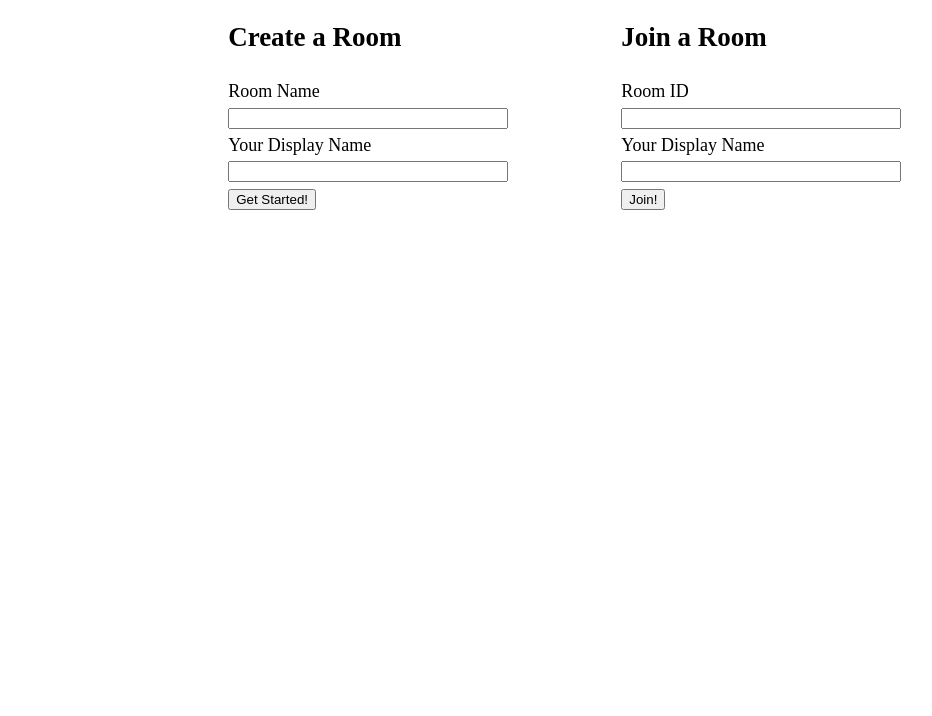
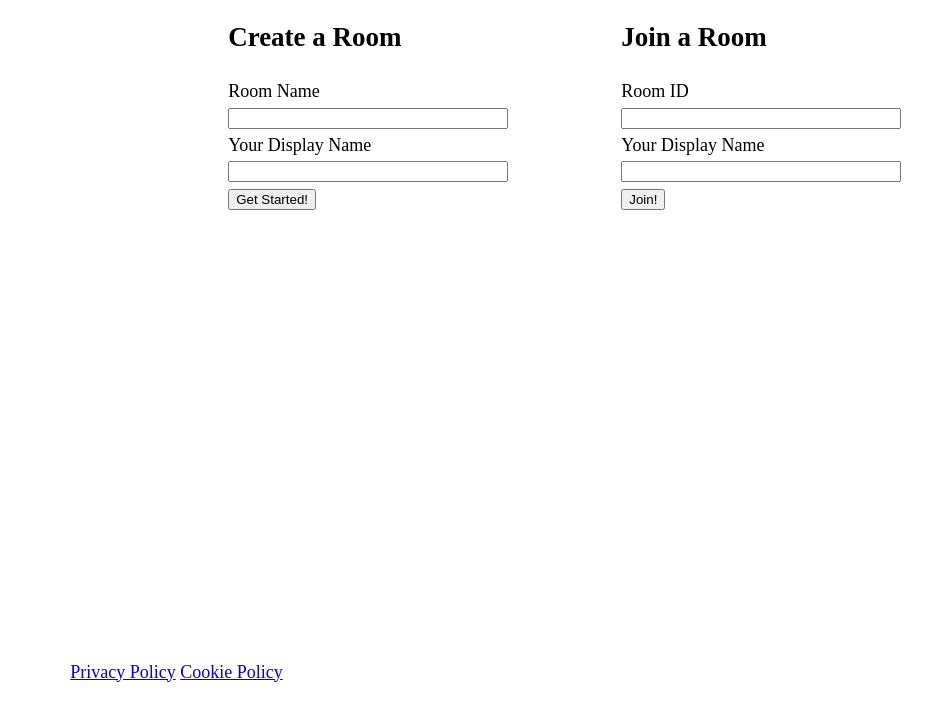
Before and after one commit to jhmcstanton/stacker, a plain HTML site: page index.html in a window 1280 px wide. Shown: the part 84-800 px from the top of the page, without its empty margins (21-953 px from the left). Drawn offline with Linux system fonts and the light colour scheme.

Commit message:
Added links to policies in footer

```diff
--- a/index.html
+++ b/index.html
@@ -33,5 +33,11 @@
         </div>
         <link rel="stylesheet" type="text/css" href="https://cdn.websitepolicies.net/lib/cookieconsent/1.0.2/cookieconsent.min.css"/><script src="https://cdn.websitepolicies.net/lib/cookieconsent/1.0.2/cookieconsent.min.js" defer></script><script>window.addEventListener("load", function(){window.wpcc.init({"border":"thin","corners":"small","colors":{"popup":{"background":"#f6f6f6","text":"#000000","border":"#555555"},"button":{"background":"#555555","text":"#ffffff"}},"content":{"href":"/static/cookie-policy/"},"position":"bottom"})});</script>
         <script src="/static/invite.js"></script>
+        <footer>
+            <ul class="footer-links">
+                <li><a href="/static/privacy-policy/">Privacy Policy</a></li>
+                <li><a href="/static/cookie-policy/">Cookie Policy</a></li>
+            </ul>
+        </footer>
     </body>
 </html>
--- a/static/style.css
+++ b/static/style.css
@@ -46,3 +46,12 @@ input[type=text] {
     list-style: none;
     margin: 0px;
 }
+footer {
+    position: fixed;
+    bottom: 10px;
+    width: 100%;
+}
+.footer-links > li {
+    display: inline-block;
+    list-style: none;
+}
```
Also changed, not shown: room.html (+6 -0 lines), CHANGELOG.md.
